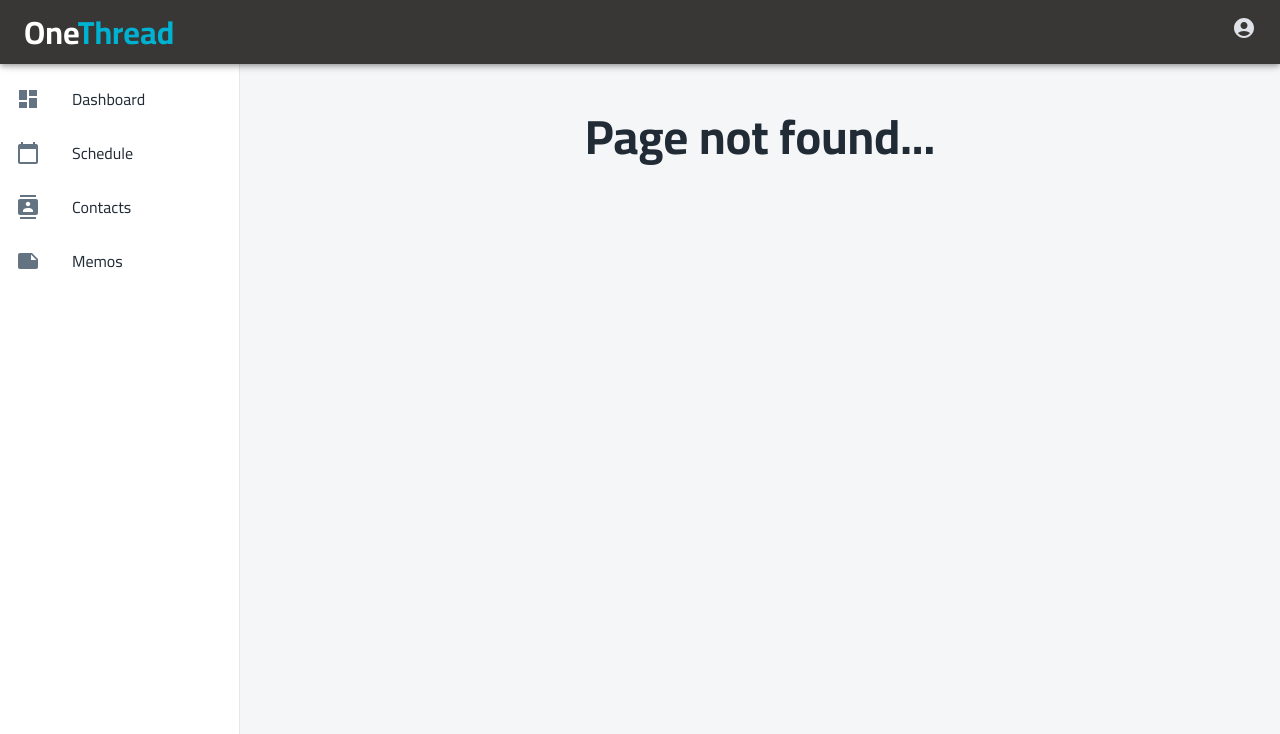
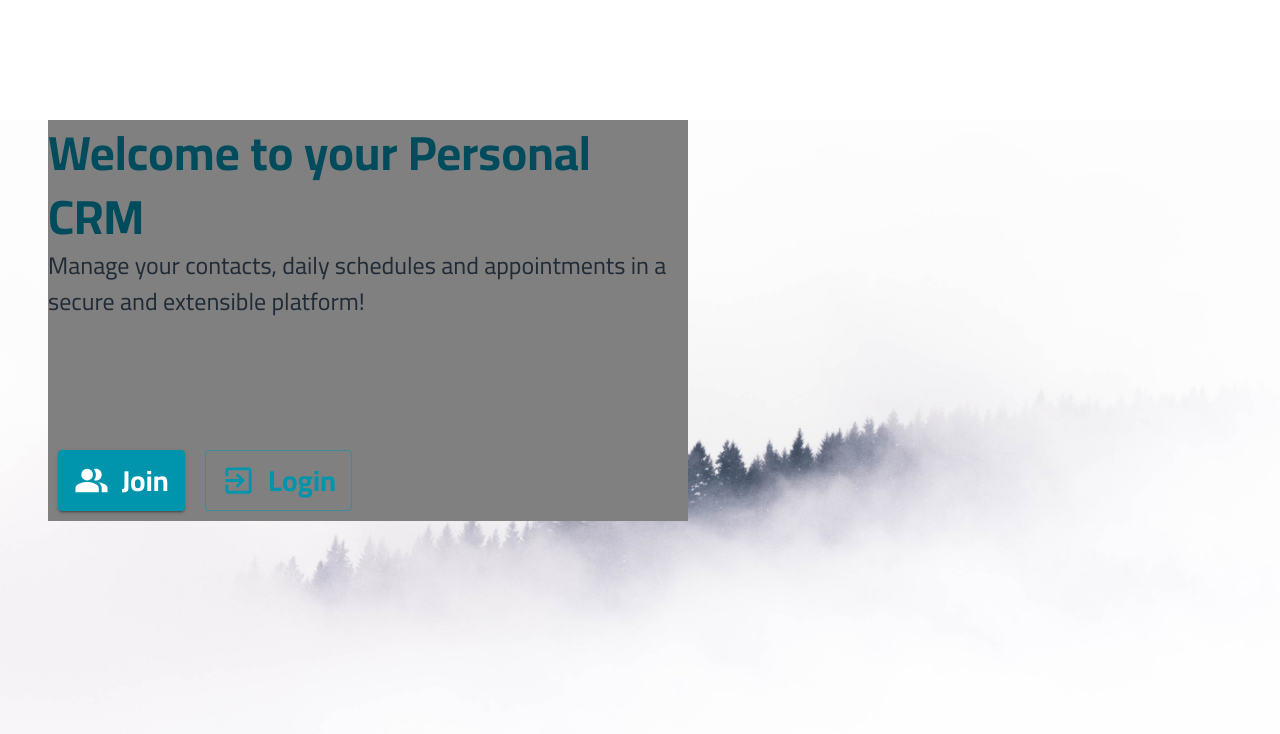
Before and after one commit to TeamSpider55/frontend, a React (Create React App) app: page / in a window 1280 px wide. Before the commit this address had no page. Shown: the top 734 px of the page. Built offline with nearby package versions, Linux system fonts and the light colour scheme.

Commit message:
initial Landing page design, with background image

```diff
--- a/src/App.jsx
+++ b/src/App.jsx
@@ -8,6 +8,7 @@ import ContactList from './pages/ContactList';
 import EventList from './pages/EventList';
 import EventDetail from './pages/EventDetail';
 import Login from './pages/Login';
+import Landing from './pages/Landing';
 import PageNotFound from './pages/PageNotFound';
 import ResetPassword from './pages/ResetPassword';
 import Register from './pages/Register';
@@ -20,9 +21,10 @@ function App() {
       <Router>
         <Switch>
           <Route exact path="/">
-            <DashboardLayout showHeaderBar showSideBar>
-              <PageNotFound />
-            </DashboardLayout>
+            {/* <DashboardLayout showHeaderBar showSideBar={false}> */}
+            {/* FIXME: need to add header bar */}
+            <Landing />
+            {/* </DashboardLayout> */}
           </Route>
           <Route path="/dashboard">
             <DashboardLayout showHeaderBar showSideBar>
--- /dev/null
+++ b/src/pages/Landing.tsx
@@ -0,0 +1,85 @@
+import React from 'react';
+import {
+  Button, Box, Typography,
+} from '@mui/material';
+import { useHistory } from 'react-router-dom';
+import { useTheme } from '@mui/material/styles';
+import ExitToAppIcon from '@mui/icons-material/ExitToApp';
+import PeopleAltIcon from '@mui/icons-material/PeopleAlt';
+import BackgroundImage from '../assets/background.png';
+import Page from '../components/Page';
+
+const Landing = () => {
+  const theme = useTheme();
+  const history = useHistory();
+
+  // FIXME: not taking font sizes from theme.typography...
+  return (
+    <Page title="OneThread">
+      <Box
+        sx={{
+          minHeight: '100vh',
+          backgroundColor: (theme.palette.background as any).neutral,
+          backgroundImage: `url(${BackgroundImage})`,
+          backgroundPosition: 'center',
+          backgroundRepeat: 'no-repeat',
+          backgroundSize: 'cover',
+        }}
+      >
+        <Box
+          sx={{
+            marginTop: theme.spacing(15),
+            marginLeft: theme.spacing(6),
+            maxWidth: '50%',
+            backgroundColor: 'grey',
+          }}
+        >
+          <Typography variant="h2" color={theme.palette.primary.dark}>
+            Welcome to your Personal CRM
+          </Typography>
+          <Box sx={{
+            fontSize: theme.typography.h4,
+            fontWeight: theme.typography.fontWeightLight,
+          }}
+          >
+            Manage your contacts, daily schedules and appointments
+            in a secure and extensible platform!
+          </Box>
+          <Box sx={{
+            marginTop: theme.spacing(15),
+          }}
+          >
+            <Button
+              onClick={() => history.push('/register')}
+              sx={{
+                margin: theme.spacing(1.25),
+                fontSize: '1.8rem',
+              }}
+              variant="contained"
+              color="primary"
+            >
+              <PeopleAltIcon fontSize="large" />
+              &nbsp;
+              Join
+            </Button>
+            <Button
+              onClick={() => history.push('/login')}
+              sx={{
+                margin: theme.spacing(1.25),
+                fontSize: '1.8rem',
+              }}
+              variant="outlined"
+              color="primary"
+            >
+              <ExitToAppIcon fontSize="large" />
+              &nbsp;
+              Login
+            </Button>
+          </Box>
+        </Box>
+      </Box>
+    </Page>
+  );
+};
+
+export default Landing;
```
Also changed, not shown: src/assets/background.png (added).
